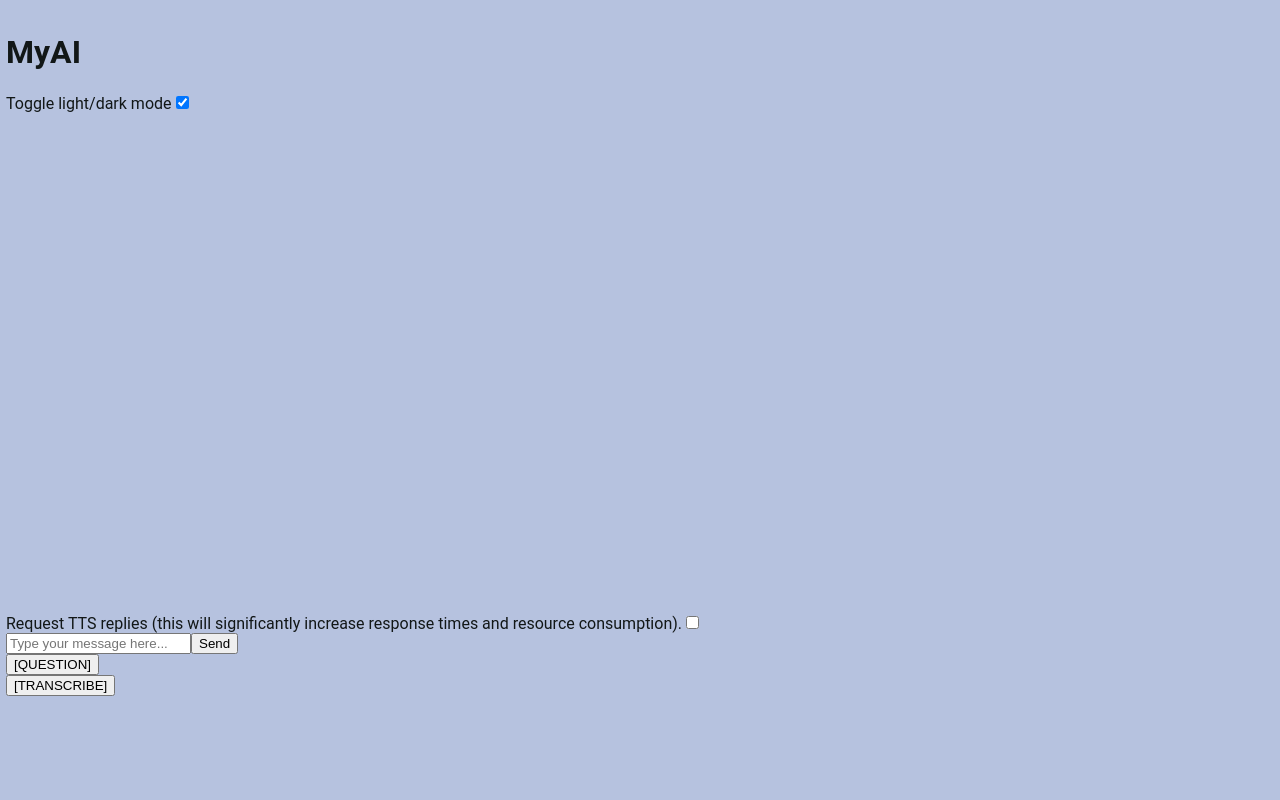
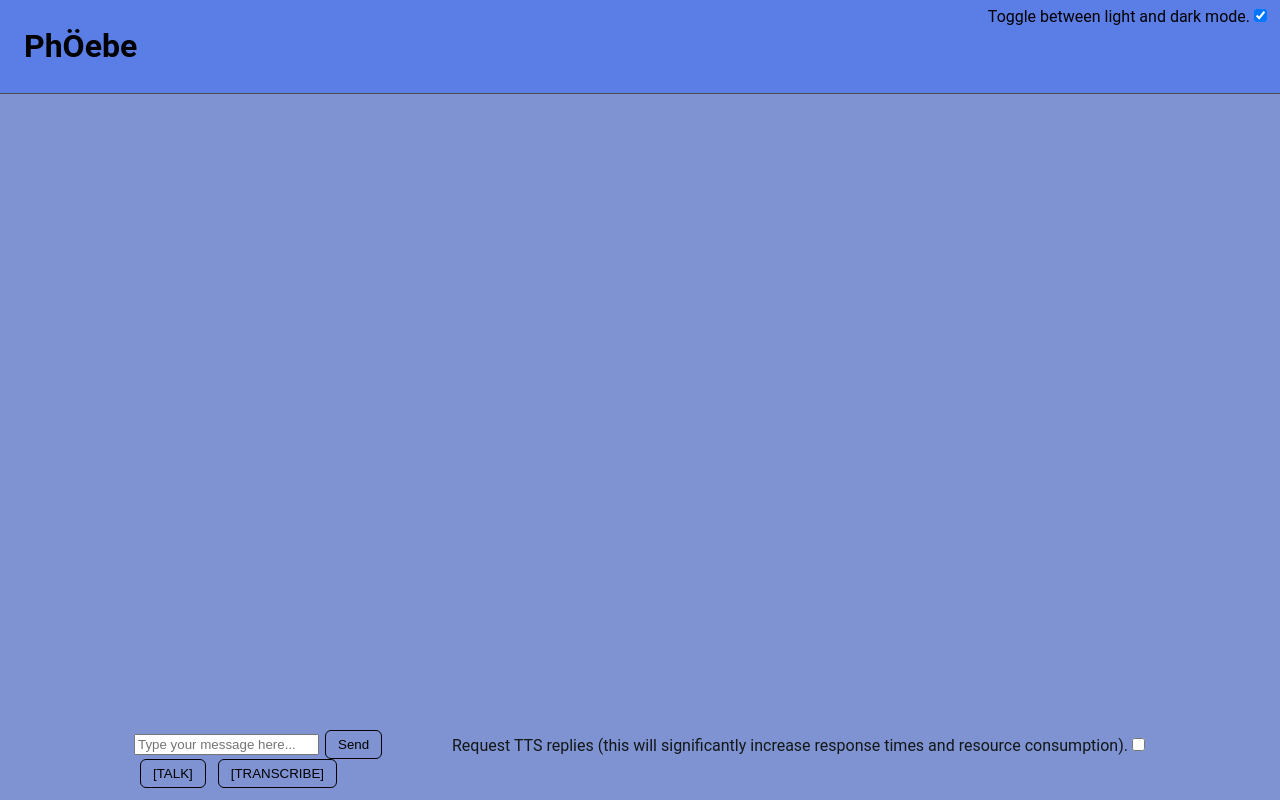
Before and after one commit to JacobPoe/MyAI, a React app in the folder client/: page / in a window 1280 px wide. Built offline with nearby package versions, Linux system fonts and the light colour scheme.

Commit message:
Init component-level stylesheets client-wide

```diff
--- a/client/src/components/chatbot/chatbot.css
+++ b/client/src/components/chatbot/chatbot.css
@@ -0,0 +1,5 @@
+.prompt-container {
+    position: fixed;
+    width: 80%;
+    bottom: 12px;
+}
--- a/client/src/components/chatbot/chatbot.js
+++ b/client/src/components/chatbot/chatbot.js
@@ -7,6 +7,8 @@ import ChatWindow from "../views/chat-window/chat-window";
 import Checkbox from "../controls/input/checkbox/checkbox";
 import Text from "../controls/input/text/text";
 import Button from "../controls/button/button";
+
+import "./chatbot.css";
 
 const ttsWarningMsg = "Request TTS replies (this will significantly increase response times and resource consumption).";
 
@@ -25,20 +27,37 @@ const Chatbot = (props) => {
     }
 
     return (
-        <div id={ props.id ? props.id : '' + "--chatbot-view" } className="row">
+        <div id={ props.id ? props.id : '' + "--chatbot-view" }>
             <ChatWindow id={props.id} messages={messages} />
+            <div className={"prompt-container"}>
+                <div className={"row post-prompt__text"}>
+                    <Text id={"prompt-chatbot"} text={message} onChangeHandler={setMessage} />
+                    <Button id={"post-prompt__text"} onClickHandler={submitTextPrompt} text={"Send"} />
                     <Checkbox
+                        id={"request-narrated-responses"}
+                        alignment={"right"}
                         checked={requestNarratedResponses}
                         onChangeHandler={setRequestNarratedResponses}
                         label={ttsWarningMsg}
+                        type={"checkbox"}
                     />
-            <div className="">
-                <Text id={"prompt-chatbot"} text={message} onChangeHandler={setMessage} />
-                <Button onClickHandler={submitTextPrompt} />
                 </div>
-            <div className="">
-                <AudioRecorder requestNarratedResponses={requestNarratedResponses} setMessagesRef={setMessages} mode="question" text="QUESTION" />
-                <AudioRecorder requestNarratedResponses={requestNarratedResponses} setMessagesRef={setMessages} mode="transcribe"  text="TRANSCRIBE" />
+                <div className={"row"}>
+                    <AudioRecorder
+                        id={"post-prompt__audio__question"}
+                        requestNarratedResponses={requestNarratedResponses}
+                        setMessagesRef={setMessages}
+                        mode="question"
+                        text="TALK"
+                    />
+                    <AudioRecorder
+                        id={"post-prompt__audio__transcribe"}
+                        requestNarratedResponses={requestNarratedResponses}
+                        setMessagesRef={setMessages}
+                        mode="transcribe"
+                        text="TRANSCRIBE"
+                    />
+                </div>
             </div>
         </div>
     )
--- a/client/src/components/controls/audio-recorder/audio-recorder.js
+++ b/client/src/components/controls/audio-recorder/audio-recorder.js
@@ -1,4 +1,6 @@
 import React, { useState, useRef } from "react";
+
+import Button from "../button/button";
 
 import { IOService } from "../../../services/io.service";
 
@@ -37,10 +39,13 @@ const AudioRecorder = (props) => {
     }
 
     return (
-        <div>
-            <button onClick={async () => await toggleRecording()} className="btn btn-primary">
-                {recording ? "[STOP]" : `[${props.text}]`}
-            </button>
+        <div className={"audio-recorder__" + props.id}>
+            <Button
+                id={"audio-recorder__" + props.id}
+                type={"icon"}
+                onClickHandler={async () => await toggleRecording()}
+                text={recording ? "[STOP]" : `[${props.text}]`}
+            />
         </div>
     );
 };
--- a/client/src/components/controls/button/button.css
+++ b/client/src/components/controls/button/button.css
@@ -0,0 +1,9 @@
+.btn[type="button"],
+.btn[type="icon"] {
+    background-color: transparent;
+    border: 1px solid currentColor;
+    border-radius: var(--button__border-radius);
+    margin-left: var(--button__margin-left);
+    margin-right: var(--button__margin-right);
+    padding: var(--button__padding);
+}
--- a/client/src/components/controls/button/button.js
+++ b/client/src/components/controls/button/button.js
@@ -1,9 +1,16 @@
 import React from "react";
+
+import "./button.css";
 
 const Button = (props) => {
     return (
-        <button id={props.id ? props.id : ''} onClick={props.onClickHandler} className="btn">
-            Send
+        <button
+            id={"button__" + props.id}
+            onClick={props.onClickHandler}
+            className="btn"
+            type={props.type ? props.type : 'button'}
+        >
+            {props.text ? props.text : 'Click Me'}
         </button>
     )
 }
--- a/client/src/components/controls/input/checkbox/checkbox.css
+++ b/client/src/components/controls/input/checkbox/checkbox.css
@@ -0,0 +1,7 @@
+.checkbox {
+    position: absolute;
+}
+
+.right {
+    right: 10px;
+}
--- a/client/src/components/controls/input/checkbox/checkbox.js
+++ b/client/src/components/controls/input/checkbox/checkbox.js
@@ -1,16 +1,21 @@
 import React from "react";
+
+import "./checkbox.css";
 
 const Checkbox = (props) => {
     return (
-        <label>
-            {props.label ? props.label : ''}
+        <div className={`checkbox checkbox__${props.id} ${props.alignment ? props.alignment : ''}`}>
+            <label htmlFor={"input-checkbox--" + props.id} className="checkbox-label">
+                {props.label ? props.label : ''}
+            </label>
             <input
-                id={"input-checkbox--" + props.id ? props.id : ''}
+                id={"input-checkbox--" + props.id}
+                className={`input-checkbox__${props.id}`}
                 type="checkbox"
                 checked={props.checked}
                 onChange={(e) => props.onChangeHandler(e.target.checked)}
             />
-        </label>
+        </div>
     )
 }
 
--- a/client/src/components/controls/input/text/text.js
+++ b/client/src/components/controls/input/text/text.js
@@ -5,6 +5,7 @@ const Text = (props) => {
     return (
         <input
             type="text"
+            id={"input-text__" + props.id}
             value={props.text}
             onChange={(e) => props.onChangeHandler(SanitizerService.sanitizeText(e.target.value))}
             className="form-control"
--- a/client/src/components/views/chat-window/chat-window.js
+++ b/client/src/components/views/chat-window/chat-window.js
@@ -1,10 +1,8 @@
-import React, {useState} from "react";
-import Checkbox from "../../controls/input/checkbox/checkbox";
+import React from "react";
 
 const ChatWindow = (props) => {
     return (
-        <div className="col-12">
-            <div id="chat-window">
+        <div className="chat-window">
             {props.messages?.map((msg, index) => (
                 <div key={index} className={`row message-line ${msg.type}`}>
                     {msg.text && (
@@ -22,7 +20,6 @@ const ChatWindow = (props) => {
                 </div>
             ))}
         </div>
-        </div>
     )
 }
 
--- /dev/null
+++ b/client/src/components/views/header/header.css
@@ -0,0 +1,15 @@
+.header__light-mode {
+    background-color: var(--header-bg-color__light);
+    border-bottom: 1px solid var(--border-color__light);
+}
+
+.header__dark-mode {
+    background-color: var(--header-bg-color__dark);
+    border-bottom: 1px solid var(--border-color__dark);
+}
+
+.header {
+    padding: 6px 24px;
+    display: flex;
+    flex-direction: row;
+}
--- /dev/null
+++ b/client/src/components/views/header/header.js
@@ -0,0 +1,25 @@
+import React from "react";
+import Checkbox from "../../controls/input/checkbox/checkbox";
+
+import "./header.css";
+
+const Header = (props) => {
+    const heroText = "PhÖebe";
+    const toggleLightModeMsg = "Toggle between light and dark mode.";
+
+    return (
+        <div className={`header header__${props.theme}`}>
+            <h1>{heroText}</h1>
+            <Checkbox
+                id={"toggle-theme"}
+                alignment={"right"}
+                type={"toggle-theme"}
+                checked={props.checked}
+                onChangeHandler={props.toggleTheme}
+                label={toggleLightModeMsg}
+            />
+        </div>
+    )
+};
+
+export default Header;
--- a/client/src/components/views/home.view.js
+++ /dev/null
@@ -1,23 +0,0 @@
-import React, { useState } from "react";
-
-import Checkbox from "../controls/input/checkbox/checkbox";
-import Chatbot from "../chatbot/chatbot";
-
-const Home = () => {
-    const [lightMode, setLightMode] = useState(true);
-    const toggleLightMode = () => setLightMode(!lightMode);
-
-    return (
-        <div className={`myai-container ${lightMode ? "light-mode" : "dark-mode"}`}>
-                <div className="text-center">
-                    <h1>MyAI</h1>
-                    <Checkbox id={"toggle-theme"} checked={lightMode} onChangeHandler={toggleLightMode} label={"Toggle light/dark mode"} />
-                </div>
-                <div className="">
-                    <Chatbot id={"chatbot-home"} />
-                </div>
-        </div>
-    )
-}
-
-export default Home;
--- /dev/null
+++ b/client/src/components/views/home/home.js
@@ -0,0 +1,25 @@
+import React, { useState } from "react";
+
+import "../views-base.css";
+import "./home.css";
+
+import Chatbot from "../../chatbot/chatbot";
+import Header from "../header/header";
+
+const Home = () => {
+    const [lightMode, setLightMode] = useState(true);
+    const toggleTheme = () => setLightMode(!lightMode);
+
+    return (
+        <>
+            <Header checked={lightMode} theme={lightMode ? "light-mode" : "dark-mode"} toggleTheme={toggleTheme} />
+            <div className={`view view__home ${lightMode ? "light-mode" : "dark-mode"}`}>
+                <div className={"view-container"}>
+                    <Chatbot id={"conversation-root"} />
+                </div>
+            </div>
+        </>
+    )
+}
+
+export default Home;
--- /dev/null
+++ b/client/src/components/views/views-base.css
@@ -0,0 +1,10 @@
+.view {
+    height: inherit;
+
+    .view-container {
+        margin-left: 10%;
+        margin-right: 10%;
+
+        padding: 12px 6px;
+    }
+}
--- a/client/src/index.js
+++ b/client/src/index.js
@@ -2,7 +2,7 @@
 
 import React from "react";
 import { createRoot } from "react-dom/client";
-import Home from "./components/views/home.view";
+import Home from "./components/views/home/home";
 
 const container = document.getElementById("root");
 const root = createRoot(container);
--- a/client/src/style.css
+++ b/client/src/style.css
@@ -1,16 +1,38 @@
 :root {
-  --body-bg-color__light: #b6c2df;
+  --button__margin-left: 6px;
+  --button__margin-right: 6px;
+  --button__border-radius: 6px;
+  --button__padding: 6px 12px;
+
+  /* Light mode */
+  --body-bg-color__light: #7F93D2FF;
+  --header-bg-color__light: #5a7de6;
+  --border-color__light: #4c4c4c;
+  --color__light: #121717;
+
+  .light-mode {
+    background-color: var(--body-bg-color__light);
+    color: var(--color__light);
+  }
+
+  /* Dark mode */
   --body-bg-color__dark: #343030;
+  --header-bg-color__dark: #787878;
+  --border-color__dark: #d0d0d0;
+  --color__dark: #c9c9c9;
+
+  .dark-mode {
+    background-color: var(--body-bg-color__dark);
+    color: var(--color__dark);
+  }
 }
 
 body {
   font-family: 'Roboto', sans-serif;
   margin: 0;
   padding: 0;
-  transition: background-color 0.5s, color 0.5s;
-  width: 100%;
+  width: 100vw;
   height: 100vh;
-}
 
   #root {
     height: inherit;
@@ -18,34 +40,12 @@ body {
     flex-direction: column;
   }
 
-.myai-container {
-  height: inherit;
-  padding: 12px 6px;
+  .row {
+    display: flex;
+    flex-direction: row;
+    align-items: center;
   }
 
-/* Light mode */
-.light-mode {
-    background-color: #b6c2df;
-    color: #121717;
-}
-/* Dark mode */
-.dark-mode {
-  background-color: #343030;
-  color: #c9c9c9;
-}
-
-#chat-window {
-  position: relative;
-  height: 500px;
-  overflow: auto;
-}
-
-.message-line {
-  padding-bottom: 8px;
-  width: 70%;
-  word-break: break-word;
-  display: flex;
-}
 
   .message-box {
     padding: 12px;
@@ -59,3 +59,4 @@ body {
     flex-grow: 0;
     white-space: pre-wrap;
   }
+}
```
Also changed, not shown: client/src/components/views/chat-window/chat-window.css (added), client/src/components/views/home/home.css (added). Lines whose indentation alone changed are shown as unchanged.
